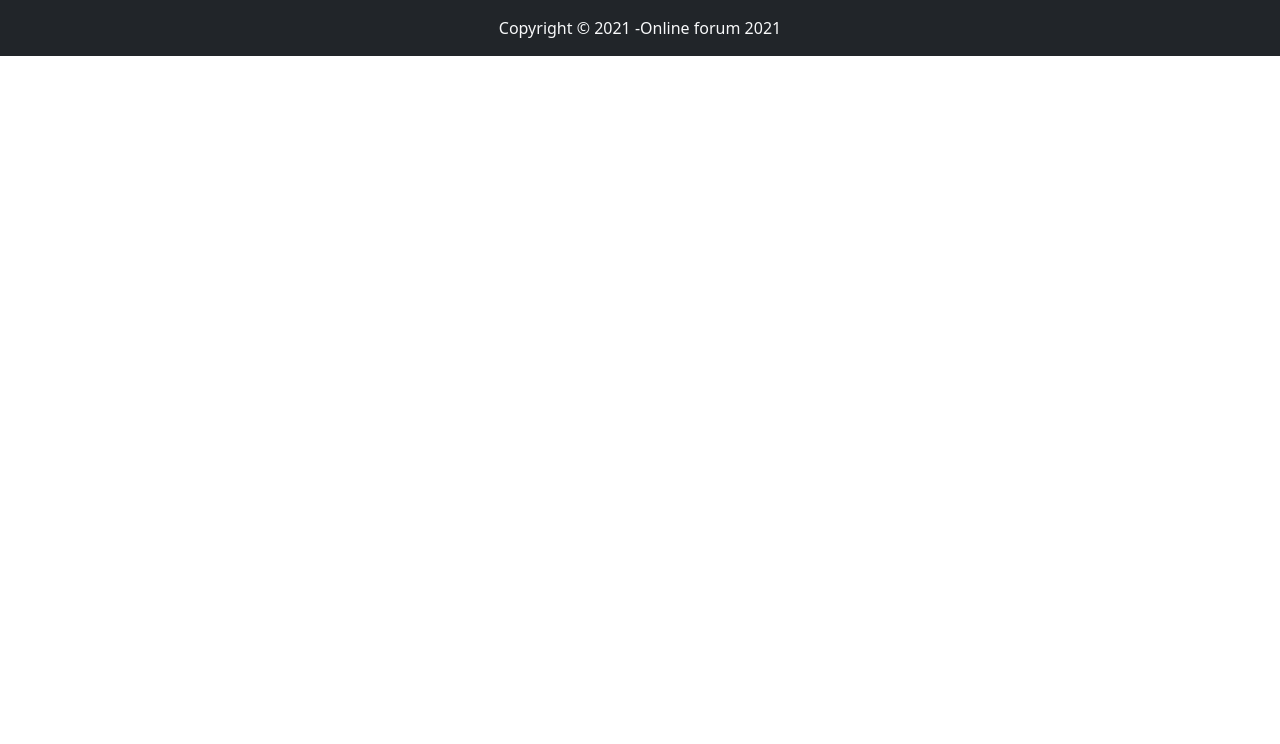
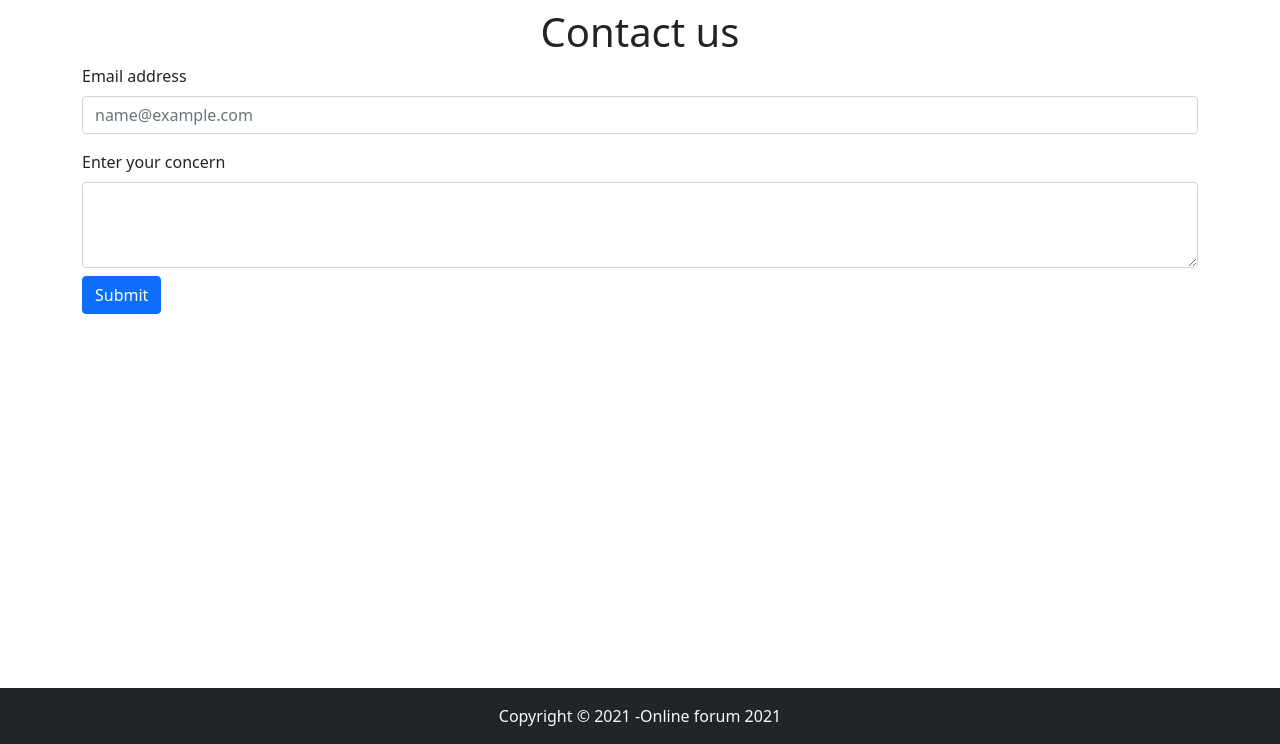
Before and after one commit to sidjain0503/onlineforum, a PHP site: page /Contact.php in a window 1280 px wide. Shown: the part 56-800 px from the top of the page. Run offline with PHP 8.4, Linux system fonts and the light colour scheme; tables that the repository leaves empty or names only in its code hold one stand-in row (values such as "Sample post").

Commit message:
contact page added

```diff
--- a/Contact.php
+++ b/Contact.php
@@ -11,12 +11,49 @@
         integrity="sha384-KyZXEAg3QhqLMpG8r+8fhAXLRk2vvoC2f3B09zVXn8CA5QIVfZOJ3BCsw2P0p/We" crossorigin="anonymous">
 
     <title>Lets-Discuss</title>
+    <style>
+    .container {
+        min-height: 85vh;
+    }
+    </style>
 </head>
 
 <body>
     <?php
         include './partials/_header.php';
+        include './partials/_dbconnect.php';
+        if($_SERVER["REQUEST_METHOD"]=="POST"){
+            $user_email = $_POST['user_email'];
+            $concern = $_POST['concern'];
+
+        $sql="INSERT INTO `contacts` (`user_email`, `concern`, `contacted_at`) VALUES ( '$user_email', '$concern', current_timestamp())";
+        $result = mysqli_query($conn,$sql);
+        if($result){
+            $showAlert= true;
+            echo '<div class="alert alert-success alert-dismissible fade show" role="alert">
+            <strong>Thankyou!</strong> Your concern has been recorded , We will try to fix them ASAP.
+            <button type="button" class="btn-close" data-bs-dismiss="alert" aria-label="Close"></button>
+          </div>';
+        }
+        }
         ?>
+
+    <div class="container ">
+        <h1 class="text-center my-2">Contact us</h1>
+        <form action="" method="post">
+            <div class="mb-3">
+                <label for="exampleFormControlInput1" class="form-label">Email address</label>
+                <input type="email" class="form-control" id="exampleFormControlInput1" placeholder="name@example.com" name="user_email">
+            </div>
+            <div class="mb-3">
+                <label for="exampleFormControlTextarea1" class="form-label">Enter your concern</label>
+                <textarea class="form-control" id="exampleFormControlTextarea1" rows="3" name="concern"></textarea>
+                <button class="btn btn-primary my-2" type="submit">Submit</button>
+            </div>
+
+        </form>
+    </div>
+
     <?php    include './partials/_footer.php';?>
     </div>
 
@@ -25,8 +62,8 @@
 
     <!-- Option 1: Bootstrap Bundle with Popper -->
     <script src="https://cdn.jsdelivr.net/npm/bootstrap@5.1.0/dist/js/bootstrap.bundle.min.js"
-            integrity="sha384-U1DAWAznBHeqEIlVSCgzq+c9gqGAJn5c/t99JyeKa9xxaYpSvHU5awsuZVVFIhvj"
-            crossorigin="anonymous"></script>
+        integrity="sha384-U1DAWAznBHeqEIlVSCgzq+c9gqGAJn5c/t99JyeKa9xxaYpSvHU5awsuZVVFIhvj" crossorigin="anonymous">
+    </script>
 
     <!-- Option 2: Separate Popper and Bootstrap JS -->
     <!--
--- a/partials/_categories.php
+++ b/partials/_categories.php
@@ -1,7 +1,7 @@
 <!-- <li><a class="dropdown-item" href="#">acrion</a></li>  -->
 <?php
 include '_dbconnect.php';
- $sql ="SELECT * FROM `categories`";
+ $sql ="SELECT * FROM `categories` ";
  $result = mysqli_query($conn,$sql);
  while ($row = mysqli_fetch_assoc($result)) {
     $cat_id= $row['category_id'];
@@ -11,3 +11,4 @@ echo '<li><a class="dropdown-item" href="./threadlist.php?catid='.$cat_id.'">'.$
 }
 
 ?>
+<!-- LIMIT 3 add krdo limit ke liye  -->
```
Also changed, not shown: threadlist.php (+7 -1 lines). Lines whose indentation alone changed are shown as unchanged.
